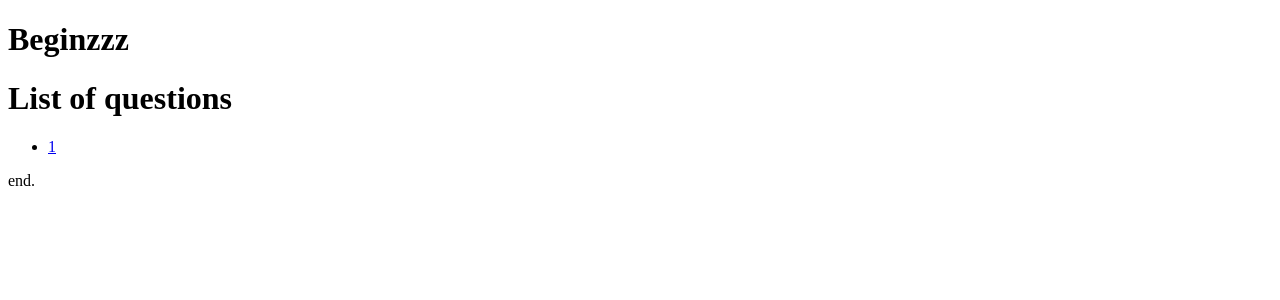
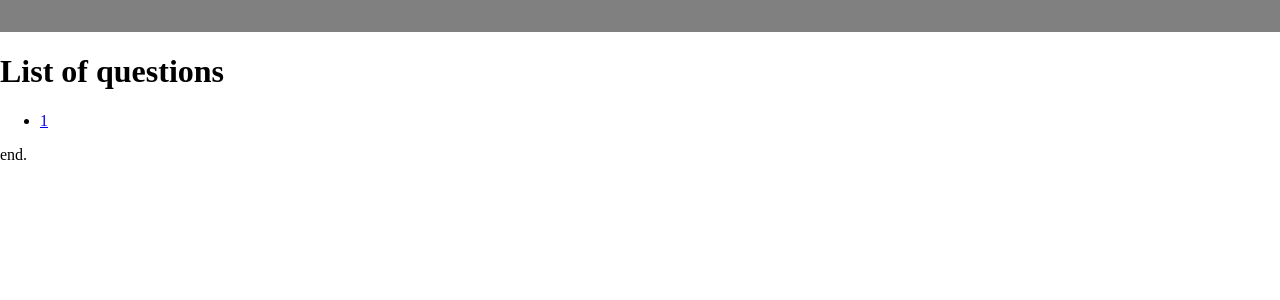
Before and after one commit to NickGitter/question-answer, a Django app: page / in a window 1280 px wide. Shown: the top 300 px of the page. Run offline with Django 3.2, Linux system fonts and the light colour scheme; data that the repository does not hold is empty.

Commit message:
++ div container TopWrapper. Added stylesheet css/main.css.

```diff
--- a/ask/templates/base_template.html
+++ b/ask/templates/base_template.html
@@ -5,6 +5,7 @@
         <meta charset="utf-8" />
         <meta name="viewport" content="width=device-width,
             initial-scale=1.0, maximum-scale=2, minimum-scale=0.5" />
+        <link rel="stylesheet" href="css/main.css" />
         <title>
             {% block TITLE %} Question-answer {% endblock %}
         </title>
@@ -15,7 +16,9 @@
         {% endblock %}
 
         {% block TOP_MENU %}
-        <h1>Beginzzz</h1>
+        <div class="TopWrapper">
+
+        </div>
         {% endblock %}
 
         {% block MAIN %}
--- a/css/main.css
+++ b/css/main.css
@@ -1,3 +1,18 @@
 /*
     *** Main css file for qa app. ***
 */
+
+html, body, div, p {
+    margin: 0;
+    padding: 0;
+}
+
+body {
+    font-size: 16px;
+}
+
+.TopWrapper {
+    width: 100%;
+    height: 2rem;
+    background-color: gray;
+}
```
